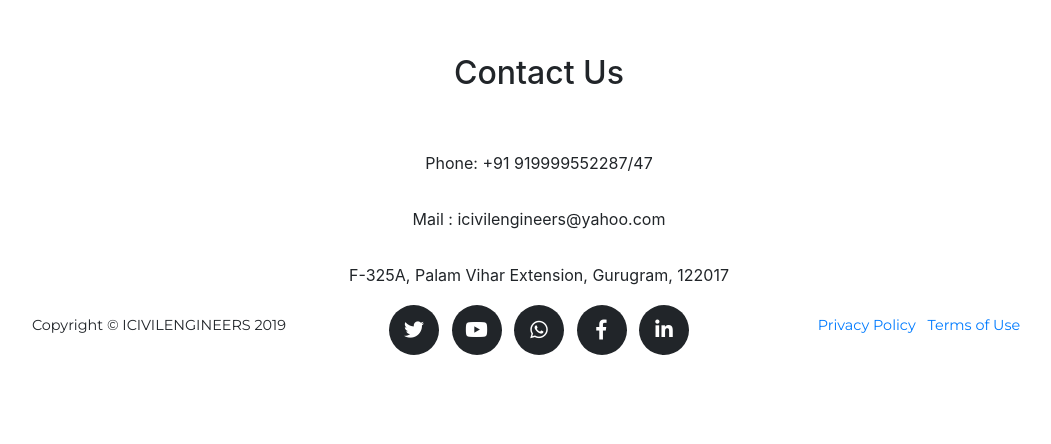
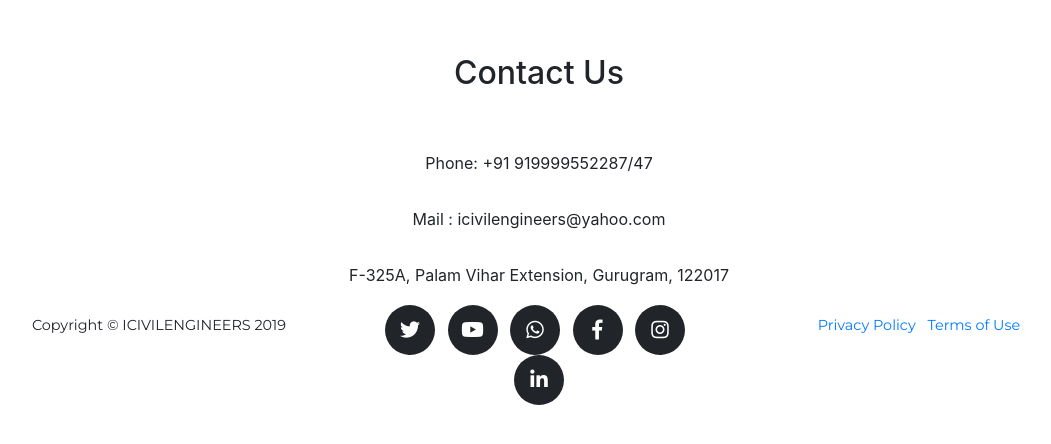
Before and after one commit to shubham-sr/xyz, a website with bundled scripts: page index.html in a window 1280 px wide. Shown: the part 5004-5448 px from the top of the page, without its empty margins (101-1152 px from the left). Built offline with nearby package versions, Linux system fonts and the light colour scheme; files whose address does not match are found by name; a web font is replaced by a local one.

Commit message:
Update index.html

```diff
--- a/index.html
+++ b/index.html
@@ -365,6 +365,11 @@
                 </a>
               </li>
 
+               <li class="list-inline-item">
+                <a href="https://www.instagram.com/icivilengineers/">
+                  <i class="fab fa-instagram"></i>
+                </a>
+
               <li class="list-inline-item">
                 <a href="https://www.linkedin.com/company/icivilengineers-infrastruct../">
                   <i class="fab fa-linkedin-in"></i>
```
